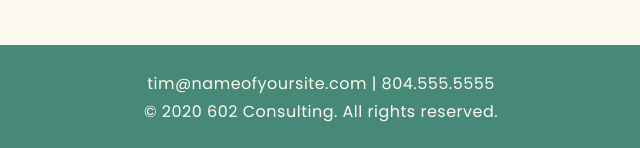
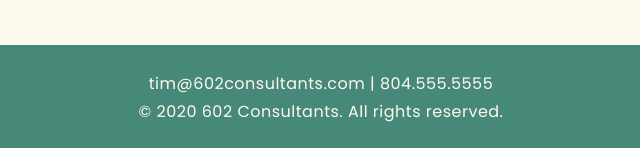
Before and after one commit to mmcdermott18/602consulting, a website: page index.html in a window 1280 px wide. Shown: the part 2715-2863 px from the top of the page, 319-959 px from the left. Drawn offline with nearby package versions, Linux system fonts and the light colour scheme.

Commit message:
Update index.html

```diff
--- a/index.html
+++ b/index.html
@@ -151,8 +151,8 @@
     </section>
   </main>
   <footer>
-    <p class="text-small">tim@nameofyoursite.com | 804.555.5555</p>
-    <p class="text-small">© 2020 602 Consulting. All rights reserved.</p>
+    <p class="text-small">tim@602consultants.com | 804.555.5555</p>
+    <p class="text-small">© 2020 602 Consultants. All rights reserved.</p>
   </footer>
   <script src="https://code.jquery.com/jquery-3.5.1.js" integrity="sha256-QWo7LDvxbWT2tbbQ97B53yJnYU3WhH/C8ycbRAkjPDc=" crossorigin="anonymous"></script>
   <script src="js/vendor/modernizr-3.11.2.min.js"></script>
```
